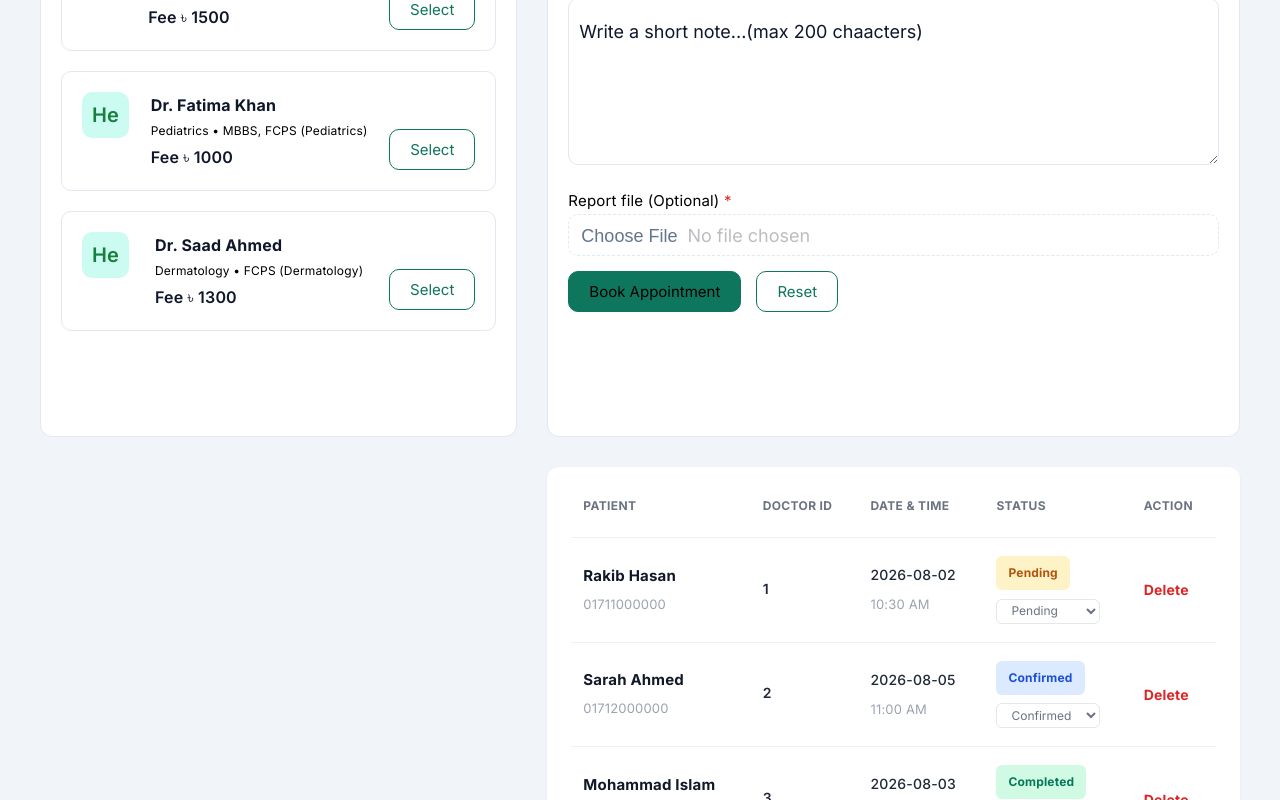
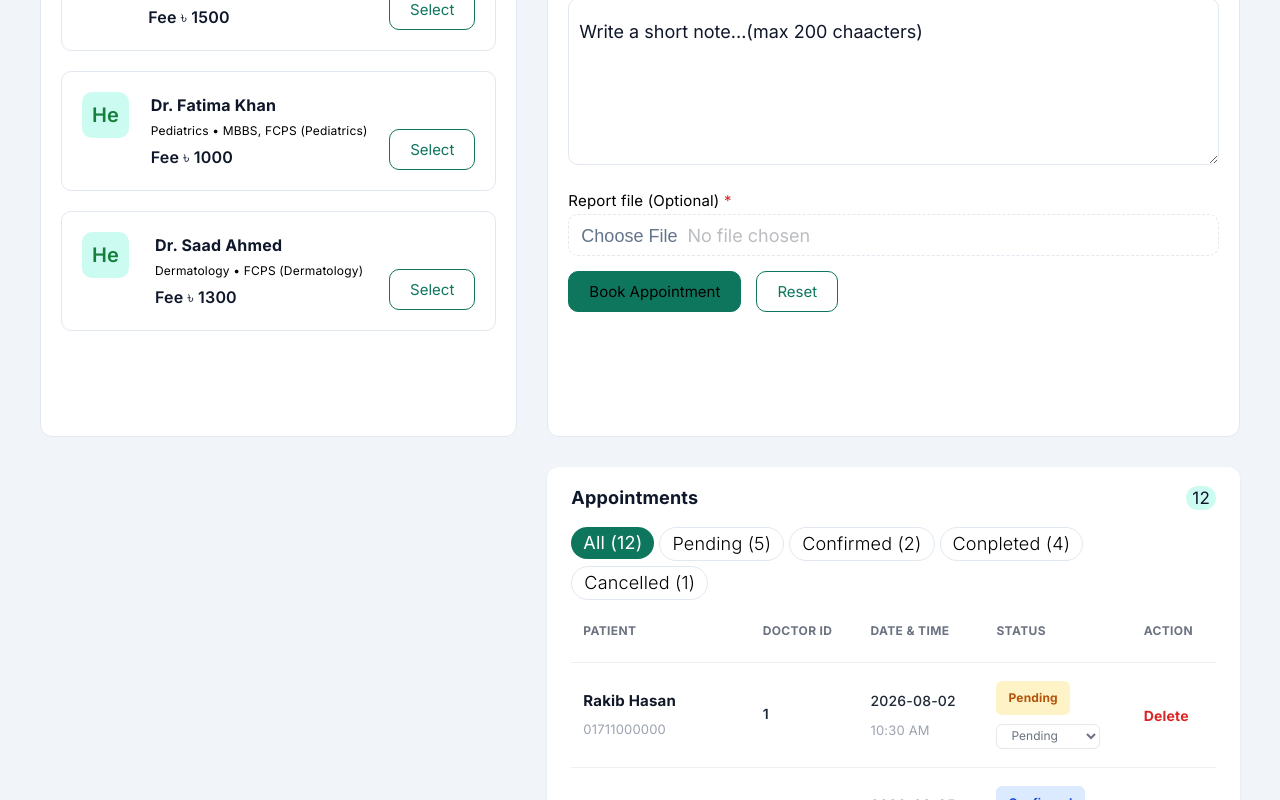
Before and after one commit to iamdeveloperrayhan/medicare-dashboard, a React (Vite) app: page / in a window 1280 px wide. Shown: the part 743-1543 px from the top of the page. Built offline with nearby package versions, Linux system fonts and the light colour scheme.

Commit message:
added appointments badges

```diff
--- a/src/components/appointments/AppointmentForm.jsx
+++ b/src/components/appointments/AppointmentForm.jsx
@@ -43,6 +43,7 @@ export default function AppointmentForm({ onAddAppointment }) {
         return Object.keys(newErrors).length === 0
     }
 
+    // I'm Useing here useRef to store file field data. Here is the functionalety fo useRef.
     const fileInputRef = useRef(null)
 
     const resetForm = () => {
@@ -165,6 +166,7 @@ export default function AppointmentForm({ onAddAppointment }) {
 
                 <span className="lable">Report file (Optional) <span>*</span></span>
 
+                {/* Here i'm using useRef Hook (useRef Used in This File Input Field) */}
                 <InputBox typeName='file' className='input_box' ref={fileInputRef} />
 
                 <Button name='Book Appointment' className='btn_submit' onClick={handleSubmit} />
--- a/src/components/appointments/AppointmentRow.jsx
+++ b/src/components/appointments/AppointmentRow.jsx
@@ -1,10 +1,11 @@
 // import { useState } from 'react'
 import '../../styles/AppointmentRow.css'
+import Badge from '../ui/Badge'
 // import appointmentsData from "../../data/appointments"
 
 const STATUS_OPTIONS = ["Pending", "Confirmed", "Completed", "Cancelled"]
 
-export default function AppointmentRow({appointments, onStatusChange, onDelete}) {
+export default function AppointmentRow({ appointments, onStatusChange, onDelete }) {
     // const [appointments, setAppointments] = useState(appointmentsData)
 
     // const handleStatusChange = (id, newStatus) => {
@@ -23,6 +24,19 @@ export default function AppointmentRow({appointments, onStatusChange, onDelete})
 
     return (
         <div className='table_main'>
+            <div className="doctor_panel_title" style={{
+                marginTop: '10px',
+            }}>
+                <h2>Appointments</h2>
+                <Badge className='badge_main' content='12' />
+            </div>
+            <div className='filter_section'>
+                <Badge className='filter_badge' content='All (12)' />
+                <Badge className='filter_badge_unselect' content='Pending (5)' />
+                <Badge className='filter_badge_unselect' content='Confirmed (2)' />
+                <Badge className='filter_badge_unselect' content='Conpleted (4)' />
+                <Badge className='filter_badge_unselect' content='Cancelled (1)' />
+            </div>
             <table>
                 <thead>
                     <tr>
--- a/src/components/appointments/AppointmentsPage.jsx
+++ b/src/components/appointments/AppointmentsPage.jsx
@@ -30,4 +30,3 @@ export default function AppointmentsPage() {
         </>
     )
 }
-//  gridTemplateColumns: 'repeat(12, 1fr)',
--- a/src/components/ui/Badge.jsx
+++ b/src/components/ui/Badge.jsx
@@ -1,8 +1,16 @@
 import '../../styles/Badge.css'
 export default function Badge({ className, content }) {
+    function badgeHandle() {
+        const selectBadge = document.querySelector('.filter_badge');
+
+        selectBadge.addEventListener('click', () => {
+            selectBadge.classList.toggle('filter_badge');
+            selectBadge.classList.toggle('filter_badge_unselect');
+        });
+    }
     return (
         <>
-            <div className={className}>
+            <div onClick={badgeHandle} className={className}>
                 <span>{content}</span>
             </div>
         </>
--- a/src/styles/Badge.css
+++ b/src/styles/Badge.css
@@ -4,7 +4,7 @@
     background-color: var(--soft-p);
     color: var(--text-p);
     padding: 2px 6px;
-    border-radius: 100%;
+    border-radius: 20px;
     font-size: 17px;
 }
 
```
